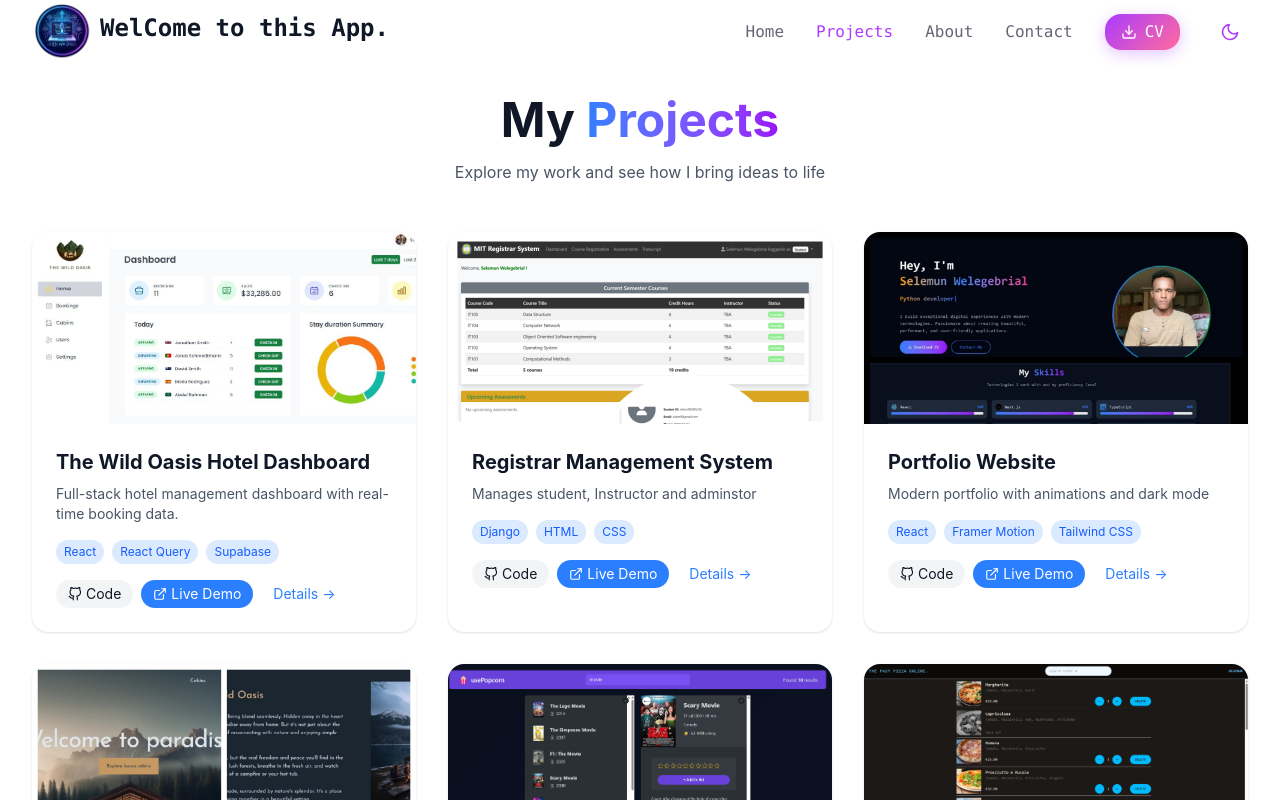
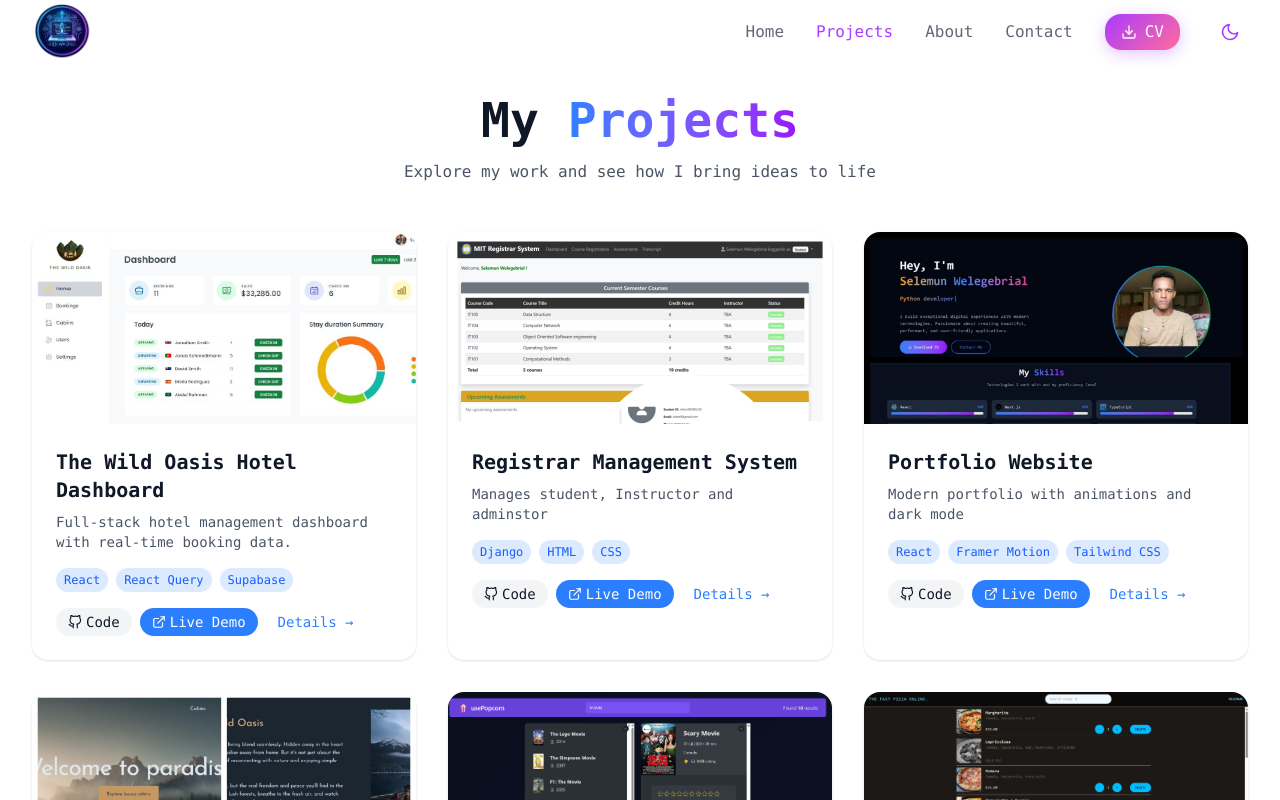
Before and after one commit to sola-man/My-portfolio, a React (Vite) app: page /projects in a window 1280 px wide. Shown: the top 800 px of the page. Built offline with nearby package versions, Linux system fonts and the light colour scheme.

Commit message:
fixation

```diff
--- a/src/components/layout/Header.jsx
+++ b/src/components/layout/Header.jsx
@@ -3,6 +3,8 @@ import { useEffect, useState } from "react";
 import { FiDownload, FiMenu, FiX } from "react-icons/fi";
 import { Link, useLocation } from "react-router-dom";
 import ThemeToggle from "./ThemeToggle";
+import { handleDownloadCV } from "../../utils/helpers";
+import { TypeAnimation } from "react-type-animation";
 
 const Header = () => {
 	const [isOpen, setIsOpen] = useState(false);
@@ -20,15 +22,6 @@ const Header = () => {
 	useEffect(() => {
 		setIsOpen(false);
 	}, [location]);
-
-	const handleDownloadCV = () => {
-		const link = document.createElement("a");
-		link.href = "/documents/resume.pdf";
-		link.download = "YourName_CV.pdf";
-		document.body.appendChild(link);
-		link.click();
-		document.body.removeChild(link);
-	};
 
 	const navItems = [
 		{ name: "Home", href: "/" },
@@ -49,13 +42,24 @@ const Header = () => {
 		>
 			<nav className="max-w-7xl mx-auto px-4 sm:px-6 lg:px-8 font-mono">
 				<div className="flex items-center justify-between h-16">
-					<Link to="/" className="text-2xl font-bold flex gap-2">
+					<Link to="/" className="text-2xl font-bold flex gap-3">
 						<img
 							src="/dev-icon.png"
 							alt="Logo"
 							className="w-15 h-15 rounded-full"
 						/>
-						<span className="py-2.5 from-blue-500 to-purple-600">WelCome to this App.</span>
+						<TypeAnimation
+							sequence={[
+								"WelCome to this App.",
+								3000,
+								"Lets connect and cooperate",
+								3000,
+							]}
+							wrapper="span"
+							speed={30}
+							repeat={Infinity}
+							className="bg-linear-to-r from-amber-500 to-purple-600 bg-clip-text text-transparent py-3"
+						/>
 					</Link>
 
 					<div className="hidden md:flex items-center gap-8">
--- a/src/components/sections/Contact.jsx
+++ b/src/components/sections/Contact.jsx
@@ -209,6 +209,7 @@ const Contact = () => {
 										value={formData.subject}
 										onChange={handleChange}
 										required
+										placeholder="About portfolio"
 										disabled={isLoading}
 										className="w-full px-4 py-3 rounded-lg border border-gray-300 dark:border-gray-700 bg-white dark:bg-gray-900 focus:ring-2 focus:ring-blue-500 focus:border-transparent transition-colors disabled:opacity-50"
 									/>
--- a/src/components/sections/Hero.jsx
+++ b/src/components/sections/Hero.jsx
@@ -67,7 +67,7 @@ const Hero = () => {
 										2000,
 										"React & Next.js Expert",
 										2000,
-										"UI/UX Enthusiast",
+										"UI/UX Developer",
 										2000,
 										"Problem Solver",
 										2000,
--- a/src/pages/Projects.jsx
+++ b/src/pages/Projects.jsx
@@ -4,7 +4,7 @@ import { projectsData } from "../data/projectsData";
 
 const ProjectsPage = () => {
 	return (
-		<div className="pt-24 pb-20">
+		<div className="pt-24 pb-20 font-mono">
 			<div className="max-w-7xl mx-auto px-4 sm:px-6 lg:px-8">
 				<div className="text-center mb-12">
 					<h1 className="text-4xl sm:text-5xl font-bold mb-4">
```
